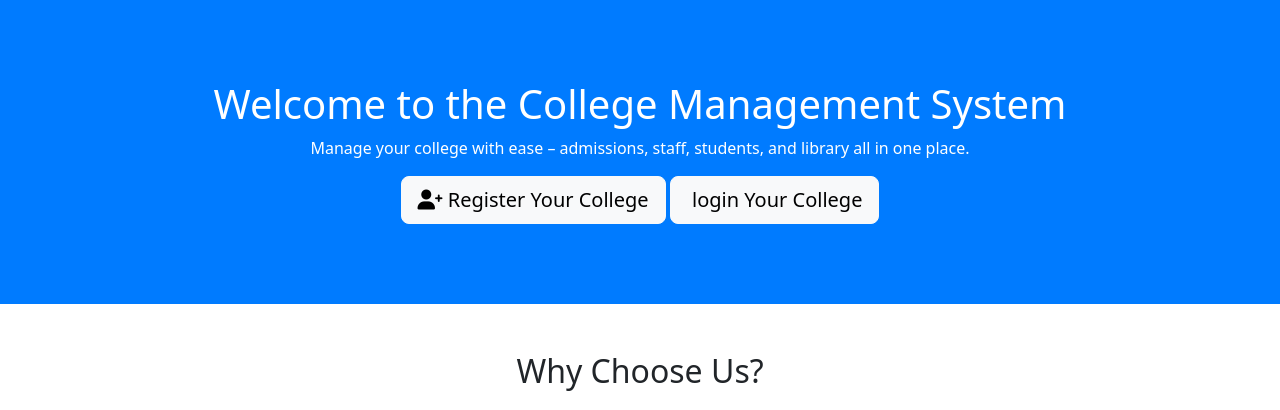
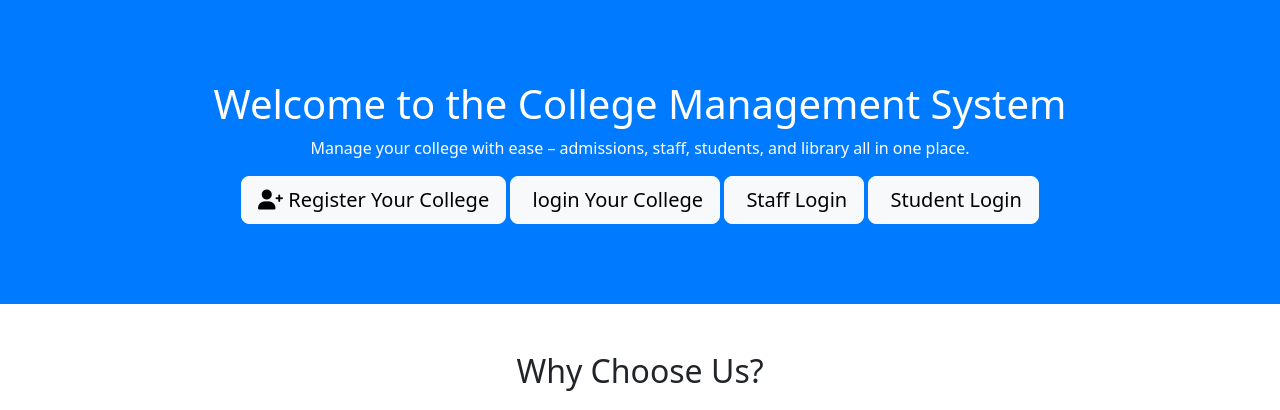
Before and after one commit to FreeLanceNexus99/College_Management_System, a Django app: page / in a window 1280 px wide. Shown: the part 56-466 px from the top of the page. Run offline with Django 5.2, Linux system fonts and the light colour scheme.

Commit message:
Updated the UI of Home  page.

```diff
--- a/users/templates/users/home.html
+++ b/users/templates/users/home.html
@@ -43,6 +43,8 @@
         <p>Manage your college with ease – admissions, staff, students, and library all in one place.</p>
         <a href="{% url 'users:college_register' %}" class="btn btn-light btn-lg"><i class="fas fa-user-plus"></i> Register Your College</a>
         <a href="{% url 'users:college_login' %}" class="btn btn-light btn-lg"><i class="fas "></i> login Your College</a>
+        <a href="{% url 'users:staff_login' %}" class="btn btn-light btn-lg"><i class="fas "></i> Staff Login</a>
+        <a href="{% url 'users:student_login' %}" class="btn btn-light btn-lg"><i class="fas "></i> Student Login</a>
     </div>
 
     <!-- Features Section -->
```
